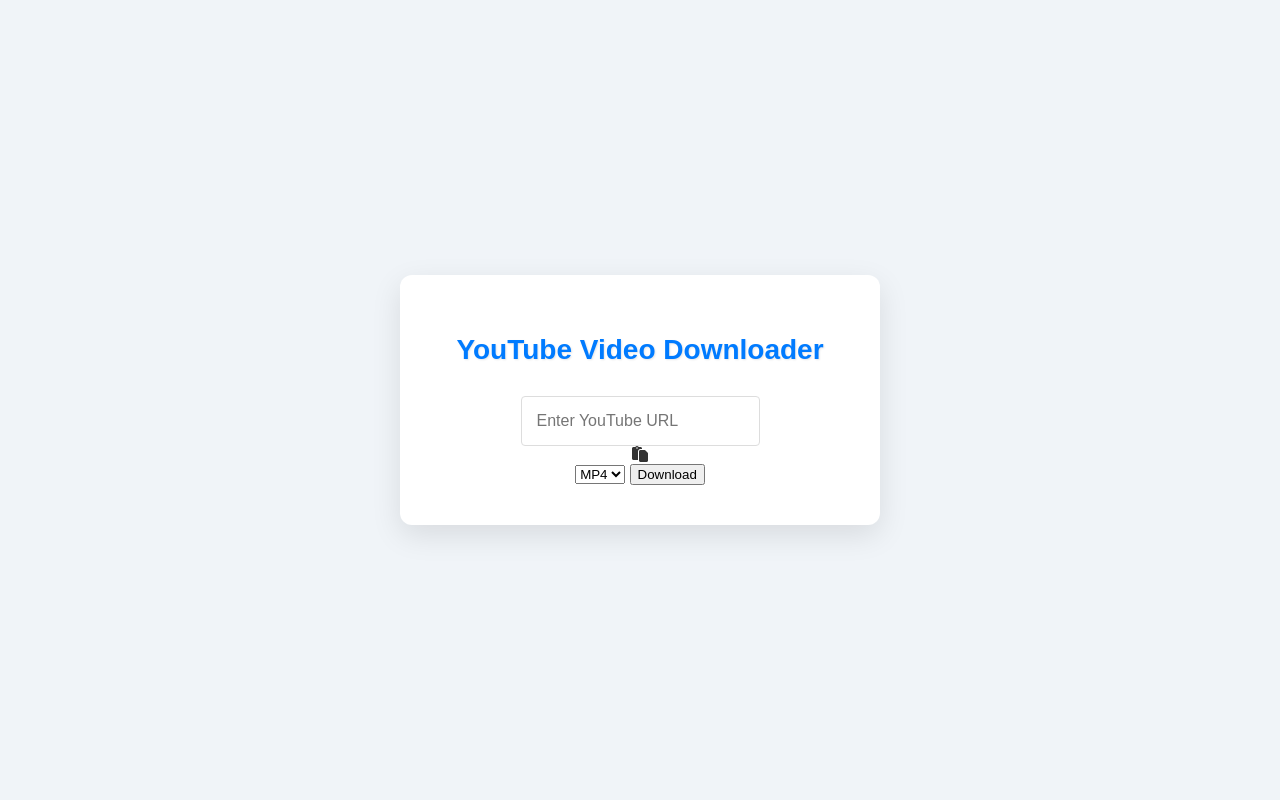
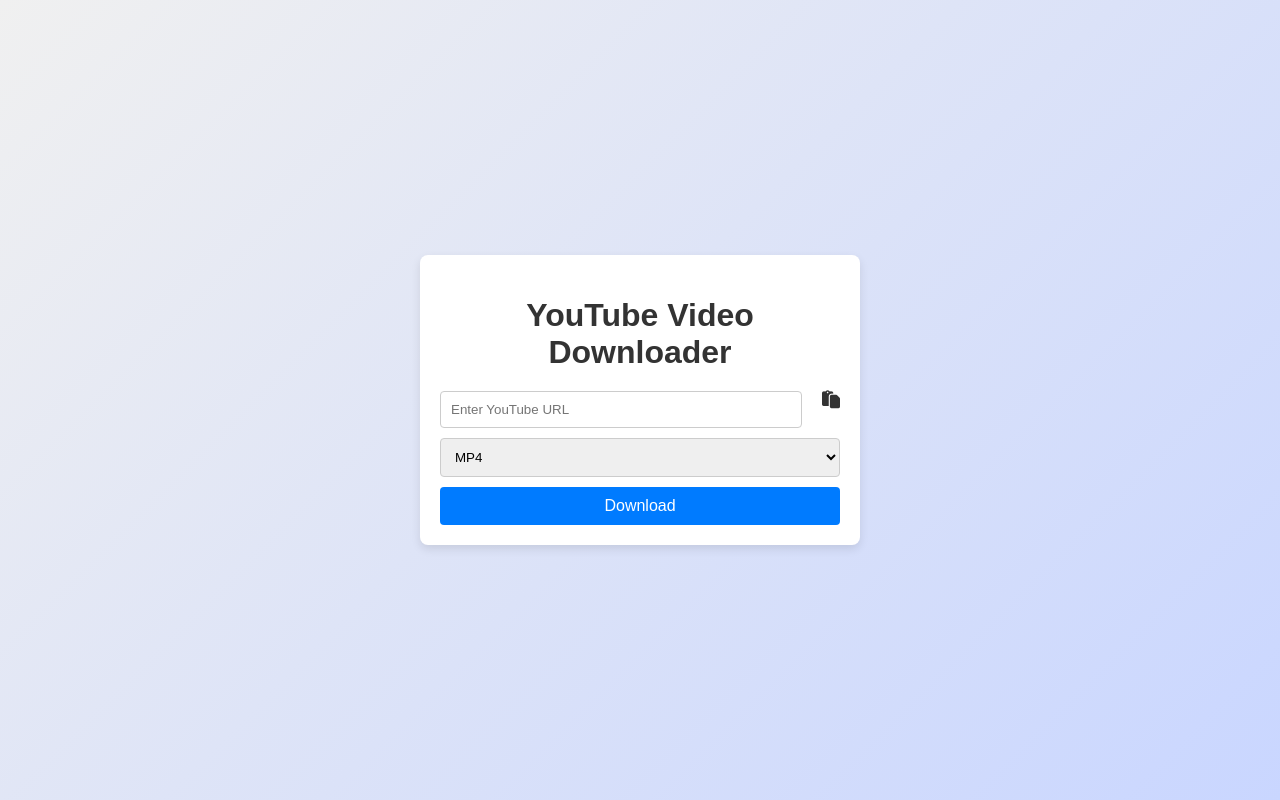
Before and after one commit to Sengkue/downloader-01, a Flask app: page / in a window 1280 px wide. Run offline with Flask 3, Linux system fonts and the light colour scheme; some libraries are stand-ins or nearby versions.

Commit message:
commit 10/10/2024 18:37:05.15

```diff
--- a/static/styles.css
+++ b/static/styles.css
@@ -1,145 +1,95 @@
-/* General Styles */
 body {
-    font-family: 'Arial', sans-serif;
-    background-color: #f0f4f8; /* Soft, light background color */
-    margin: 0;
-    padding: 0;
+    font-family: Arial, sans-serif;
+    background: linear-gradient(135deg, #f0f0f0, #c9d6ff);
+    color: #333;
     display: flex;
     justify-content: center;
     align-items: center;
     height: 100vh;
-    color: #333;
+    margin: 0;
 }
 
-/* Container Styles */
 .container {
     background: white;
-    border-radius: 12px; /* Rounded corners */
-    box-shadow: 0 10px 30px rgba(0, 0, 0, 0.1); /* Soft shadow */
-    padding: 40px; /* Increased padding for more space */
+    padding: 20px;
+    border-radius: 8px;
+    box-shadow: 0 4px 10px rgba(0, 0, 0, 0.1);
     width: 400px;
-    text-align: center;
-    transition: transform 0.3s; /* Smooth scale transition */
 }
 
-.container:hover {
-    transform: translateY(-5px); /* Slight lift effect on hover */
-}
-
-/* Header Styles */
 h1 {
-    margin-bottom: 30px; /* Spacing below the header */
-    font-size: 28px; /* Larger font size */
-    color: #007bff; /* Blue color for the header */
-    text-shadow: 1px 1px 2px rgba(0, 0, 0, 0.1); /* Subtle text shadow */
-}
-
-/* Input Group Styles */
-.input-group {
-    display: flex;
-    justify-content: space-between;
-    align-items: center;
+    text-align: center;
     margin-bottom: 20px;
 }
 
-#video-url {
-    flex-grow: 1;
-    padding: 15px; /* Increased padding */
-    border: 1px solid #ddd; /* Light border */
-    border-radius: 4px;
-    font-size: 16px;
-    transition: border-color 0.3s, box-shadow 0.3s; /* Smooth transitions */
+.input-container {
+    position: relative;
 }
 
-#video-url:focus {
-    border-color: #007bff; /* Change border color on focus */
-    box-shadow: 0 0 5px rgba(0, 123, 255, 0.5); /* Add shadow on focus */
-    outline: none; /* Remove outline */
+input[type="text"] {
+    width: calc(100% - 60px);
+    padding: 10px;
+    border: 1px solid #ccc;
+    border-radius: 4px;
 }
 
-/* Icon Button Styles */
-.icon-button {
-    background: none;
-    border: none;
-    cursor: pointer;
-    color: #007bff; /* Blue color for icons */
-    font-size: 24px; /* Increased icon size */
-    padding: 0 10px; /* Padding for icons */
-    transition: color 0.3s; /* Smooth color change */
+.icon-container {
+    position: absolute;
+    right: 0;
+    top: 0;
+    display: flex;
+    align-items: center;
 }
 
-.icon-button:hover {
-    color: #0056b3; /* Darker blue on hover */
+.icon-container i {
+    margin-left: 10px;
+    cursor: pointer;
+    font-size: 18px;
 }
 
-/* Format Group Styles */
-.format-group {
-    display: flex;
-    justify-content: center;
-    margin-bottom: 20px;
+select {
+    width: 100%;
+    padding: 10px;
+    border: 1px solid #ccc;
+    border-radius: 4px;
+    margin-top: 10px;
 }
 
-.format-group label {
-    margin: 0 20px;
-    font-size: 16px;
-    color: #333;
-    display: flex;
-    align-items: center; /* Center align text and radio button */
-}
-
-.format-group input[type="radio"] {
-    margin-right: 8px; /* Spacing between radio and label */
-}
-
-/* Download Button Styles */
-.download-button {
-    padding: 12px 25px; /* Increased padding for the button */
+button {
+    width: 100%;
+    padding: 10px;
     border: none;
     border-radius: 4px;
-    background-color: #007bff; /* Blue background */
+    background-color: #007bff;
     color: white;
     font-size: 16px;
     cursor: pointer;
-    transition: background-color 0.3s, transform 0.3s; /* Smooth transitions */
+    margin-top: 10px;
 }
 
-.download-button:hover {
-    background-color: #0056b3; /* Darker blue on hover */
-    transform: translateY(-2px); /* Slight lift effect on hover */
+button:hover {
+    background-color: #0056b3;
 }
 
-/* Error Message Styles */
-.error-message {
-    color: #d9534f; /* Red color for error messages */
-    margin-top: 15px;
-    font-size: 14px;
-}
-.container {
-    max-width: 600px;
-    margin: 0 auto;
+#error {
+    color: red;
     text-align: center;
+    margin-top: 10px;
 }
 
 #progress-container {
     margin-top: 20px;
-    background-color: #f3f3f3;
-    border-radius: 25px;
-    height: 25px;
-    width: 100%;
-    position: relative;
-    display: none; /* Hidden by default */
 }
 
 #progress-bar {
-    background: linear-gradient(to right, #4caf50, #8bc34a);
-    height: 100%;
-    width: 0;
-    border-radius: 25px;
+    height: 20px;
+    background-color: #007bff;
+    width: 0%;
+    transition: width 0.5s;
+    border-radius: 4px;
 }
 
 #progress-text {
-    position: absolute;
-    width: 100%;
     text-align: center;
-    line-height: 25px;
+    margin-top: 5px;
 }
```
